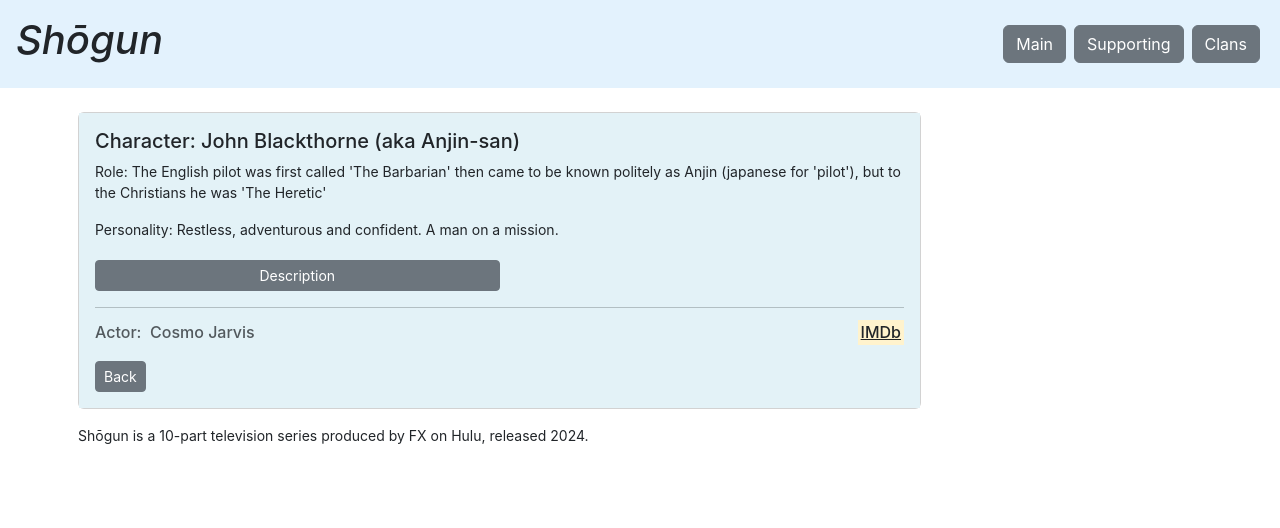
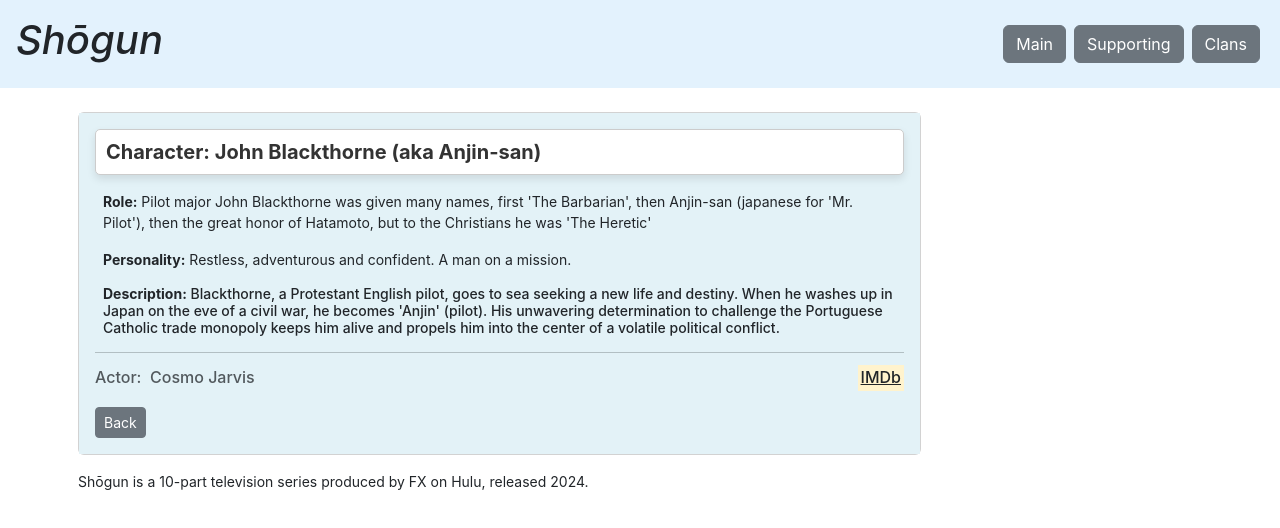
Before and after one commit to squirrelRock/_app_week06_fct, a Next.js app: page /main/1 in a window 1280 px wide. Shown: the top 528 px of the page. Built offline with nearby package versions, Linux system fonts and the light colour scheme.

Commit message:
fixed broken link paths, added Lady Iyo

```diff
--- a/data/family.json
+++ b/data/family.json
@@ -2,7 +2,7 @@
 
     { "id" : 1,
       "headOfClan": 3,
-      "family": [6,14]
+      "family": [6,14,20]
     },
 
     { "id" : 2,
--- a/data/shogun2nd.json
+++ b/data/shogun2nd.json
@@ -4,10 +4,10 @@
   {
     "id": 4,
     "Character": "Buntaro",
-    "Role": "Toda Hirokatsu, the fiercest warrior in the land and Lady Mariko's husband",
+    "Role": "Toda Hirokatsu, fiercest samurai and Lady Mariko's husband",
     "Gender": 1,
-    "Family": [5, 17, 9] ,
-    "Personality": "Loyal and honorable, he is stoic, disciplined, and unwavering in his commitment to Lord Toranaga.",
+
+    "Personality": "Loyal and disciplined, unwavering in his commitment to Lord Toranaga, but a jealous husband.",
     "About": "A brooding, stoic samurai, he is ruthlessly loyal to his lord, Toranaga, and his father, Hiromatsu. He suffers a single weakness: his jealous possession of his wife, Mariko. Buntaro is a samurai bound by duty and tradition.",
     "Actor": "Shinnosuke Abe",
     "IMDb": "https://www.imdb.com/name/nm1912546"
@@ -17,7 +17,7 @@
     "Character": "Yoshi Nagakado",
     "Role": "Toranaga's son",
     "Gender": 1,
-    "Family": [3, 14] ,
+
     "Personality": "Bold, impatient, passionate and somewhat naive.",
     "About": "The bold, brash son of Toranaga, Yoshi has a blinding adoration for his father and a strong desire to prove himself. Often acting before he thinks, Yoshi has more heart than common sense.",
     "Actor": "Yuki Kura",
@@ -30,7 +30,7 @@
     "Role": "Headman of Ajiro (and Toranaga's samurai spy)",
     "Personality": "Quiet, humble and devoted.",
     "Gender": 1,
-    "Family": [null] ,
+
     "About": "The well-respected headman of Ajiro Village, Muraji is a devout Christian, a hardworking fisherman, and a spy. With a mysterious and well-guarded past, Muraji is fiercely loyal to his lord and his village.",
     "Actor": "Yasunari Takeshima",
     "IMDb": "https://www.imdb.com/name/nm3437812"
@@ -40,7 +40,7 @@
     "id": 2,
     "Character": "Kiku",
     "Gender": 2,
-    "Family": [16] ,
+
     "Role": "The most revered and accomplished courtesan.",
     "Personality": "Kiku is a graceful, perceptive, and ambitious woman.",
     "About": "The most deft and renowned courtesan in Izu, Kiku is skilled in ways only known to the select few men who can afford her. While she shares a special relationship with Omi, she is perceptive and ambitious and brings an elevated artistry to all her work.",
@@ -54,7 +54,7 @@
     "Character": "Vasco Rodrigues- 2024 Emmy for best guest actor",
     "Role": "Spanish pilot for the Portuguese Christian traders",
     "Gender": 1,
-    "Family": [null] ,
+
     "Personality": "Rodrigues has a funny, unpredictable personality. Loyal mainly to himself, he likes to banter and enjoy life.",
     "About": "Rodrigues was a Spanish pilot in the service of the Portuguese in Japan in 1600. Vasco plays a crucial role as a bridge between the Anjin and the Japanese.",
     "Actor": "Nestor Carbonell",
@@ -65,7 +65,7 @@
     "Character": "Yoshii Nagakado",
     "Role": "Toranaga's son",
     "Gender": 1,
-    "Family": [3, 14] ,
+
     "Personality": "Bold, impatient, passionate and somewhat naive.",
     "About": "Toranaga's youngest son, who is brash and often acts before thinking. He has a strong desire to prove himself and adores his father. Nagakado dies tragically trying to defend his father, but slips on a rock. Often acting before he thinks, Yoshii has more heart than common sense.",
     "Actor": "Yuki Kura",
@@ -73,10 +73,10 @@
   },
   {
     "id": 14,
-    "Character": "Lady Kiri no Kata",
+    "Character": "Lady Kiri-no-Kata",
     "Role": "Toranaga's wife",
     "Gender": 2,
-    "Family": [3, 12] ,
+
     "Personality": "A wise, loyal, intelligent and deft woman.",
     "About": "Kiri is a steadfast partner to the great warlord. She is an affectionate, yet vigilant, mother hen to his large family. Though she laughs easily, she is fiercely protective of the lord of her family.",
     "Actor": "Yoriko Dōguchi",
@@ -87,7 +87,7 @@
     "Character": "Kashigi Omi",
     "Role": "Young lord of Ajiro, Yabushige's nephew",
     "Gender": 1,
-    "Family": [11] ,
+
     "Personality": "Smart and eager politically. Also, in love with Kiku",
     "About": "Omi is keenly analytical and lives by a thoughtful calculus far beyond his years. Unlike Toranaga's son, whose birthright should help him succeed, Omi must be more cautious and clever. His calculations attract the attention of powerful people, and he soon finds himself embroiled in the fight to control Japan. ",
     "Actor": "Hiroto Kanai",
@@ -98,11 +98,23 @@
     "Character": "Nakamura Yaechiyo",
     "Role": "Child Heir to the Throne",
     "Gender": 1,
-    "Family": [7] ,
+
     "Personality": "Kind and Inquisitive",
     "About": "Nakamura Yaechiyo is the heir of Taiko, who will rule Japan once he becomes of age. He lives in Osaka and is looked after by Daiyoin (his late father's wife) and his birth mother Lady Ochiba. ",
     "Actor": "Sen Mars",
     "IMDb": "https://www.imdb.com/name/nm13843120"
+  },
+  {
+    "id": 20,
+    "Character": "Lady Shizu",
+    "Role": "Toranaga's consort - she is pregnant with Toranaga's son and gives birth in the last episode. She is cared for by Toranaga's wife.",
+    "Gender": 2,
+
+    "Personality": "Both demure and brave",
+    "About": "Lady Shizu plays a key role in helping Toranaga escape from Osaka castle. She and Lady Kiri-no-kata play a trick on Lord Ishido ",
+    "Actor": "Mako Fujimoto",
+    "IMDb": "https://www.imdb.com/name/nm12079954"
   }
 
+
 ]
--- a/data/shogunMain.json
+++ b/data/shogunMain.json
@@ -2,9 +2,9 @@
   {
     "id": 1,
     "Character": "John Blackthorne (aka Anjin-san)",
-    "Role": "The English pilot was first called 'The Barbarian' then came to be known politely as Anjin (japanese for 'pilot'), but to the Christians he was 'The Heretic'",
+    "Role": "Pilot major John Blackthorne was given many names, first 'The Barbarian', then Anjin-san (japanese for 'Mr. Pilot'), then the great honor of Hatamoto, but to the Christians he was 'The Heretic'",
     "Gender": 1,
-    "Family": [null] ,
+
     "Personality": "Restless, adventurous and confident. A man on a mission.",
     "About": "Blackthorne, a Protestant English pilot, goes to sea seeking a new life and destiny. When he washes up in Japan on the eve of a civil war, he becomes 'Anjin' (pilot). His unwavering determination to challenge the Portuguese Catholic trade monopoly keeps him alive and propels him into the center of a volatile political conflict.",
     "Actor": "Cosmo Jarvis",
@@ -15,7 +15,7 @@
     "Character": "Lord Yoshii Toranaga - 2024 Emmy for Lead Actor",
     "Role": "Lead male role - Lord of the Edo Province from the feared Minowara lineage.",
     "Gender": 1,
-    "Family": [6,14] ,
+
     "Personality": "Lord Toranaga is a brilliant strategist and a fierce leader. He is steps ahead of others when strategizing and fearless when it comes to facing death or impeachment.",
     "About": "A powerful bushō from a feared lineage, Toranaga is lord of the expansive Kanto region. He is isolated and outnumbered by his enemies in Osaka Castle when the story begins. But little does anyone realize that Toranaga is a brilliant strategist and a master of the long game.",
     "Actor": "Hiroyuki Sanada",
@@ -26,7 +26,7 @@
     "Character": "Lady Mariko - 2024 Emmy for Lead Actress",
     "Role": "Toranaga’s loyal vassal as translator for the Anjin",
     "Gender": 2,
-    "Family": [4,9,17] ,
+
     "Personality": "A devout Christian, Mariko is deeply faithful yet also wants to avenge her family. Loyal to Toranaga.",
     "About": "A poised and mysterious highborn woman, Mariko plays a key role in the future of Japan. She is married to Buntaro, more in duty than in love, and is a devoted Christian. Highly educated and fiercely loyal, she is trusted by her lord, Toranaga.",
     "Actor": "Anna Sawai",
@@ -37,7 +37,7 @@
     "Character": "Lady Ochiba",
     "Role": "The mother of the Heir, consort to the late Taikō",
     "Gender": 2,
-    "Family": [18] ,
+
     "Personality": "Ruthless and calculating.",
     "About": "The highest-ranking woman in Japan, Ochiba-no-kata is the feared and admired mother of the Heir. As a consort to the late Taikō and the only one to bear him a child, she wields significant political influence in Osaka.",
     "Actor": "Fumi Nikaido",
@@ -53,7 +53,7 @@
     "Character": "Kashigi Yabushige",
     "Role": "Opportunistic warlord who plays on both sides of the conflict.",
     "Gender": 1,
-    "Family": [16] ,
+
     "Personality": "Yabushige is a charming charismatic man. He is brilliant, strategic, and fickle. Can be brutal when it comes to killing.",
     "About": "Charismatic, brilliant, and brutal, Yabushige is lord of Izu within the Kanto region. While he serves Toranaga, he peddles his treachery to get ahead or sometimes to simply survive, all the while changing his loyalties accordingly.",
     "Actor": "Tadanobu Asano",
@@ -64,7 +64,7 @@
     "Character": "Usami Fuji",
     "Role": "Consort assigned to the Anjin",
     "Gender": 2,
-    "Family": [4,5,17] ,
+
     "Personality": "Fuji is a graceful, caring person who is protective of the ones she loves.",
     "About": "Usami Fuji's young life is marked by terrible tragedy which she faces with honor. Thanks to her unwavering sense of self as a highborn lady of nobility, she faces her duties with bravery and strength. She is the granddaughter of Hiromatsu, Toranaga's closest friend.",
     "Actor": "Moeka Hoshi",
@@ -75,7 +75,7 @@
     "Character": "Ishido Kazunari",
     "Role": "Main antagonist - warlord trying to seize all power.",
     "Gender": 1,
-    "Family": [null] ,
+
     "Personality": "Ishido is ruthless, cunning, and power-hungry.",
     "About": "A former peasant, Ishido has raised himself to all-powerful bushō, a member of the Council of Regents and the protector of Osaka Castle. He hates his low birth but despises those highborn even more. Ishido will stop at nothing to remove Toranaga from the council and neutralize him as a threat to Ishido’s own power.",
     "Actor": "Takehiro Hira",
@@ -86,7 +86,7 @@
     "Character": "Father Alvito",
     "Role": "Devoted missionary, accomplished Portuguese-Japanese translator.",
     "Gender": 1,
-    "Family": [null] ,
+
     "Personality": "Devout, compassionate, and dedicated to his faith. He has an agenda of expanding the influence of the Catholic church in Japan.",
     "About": "A thoughtful and sensitive Portuguese priest, he was brought to Japan as a boy. Alvito is a skilled translator and a uniquely empathetic presence in a harsh world.",
     "Actor": "Tommy Bastow",
@@ -97,7 +97,7 @@
     "Character": "Toda Hiramatsu",
     "Role": "Toranaga's right hand",
     "Gender": 1,
-    "Family": [4, 5, 9] ,
+
     "Personality": "May appear gruff and stoic to an outsider, but he has a deep affection for those close to him.",
     "About": "Toranaga's second in command, Toda Hiromatsu is a hardened general who has, at his age, truly seen it all. Hiromatsu is Toranaga's conscience, his most experienced advisor, and, above all, his friend.",
     "Actor": "Tokuma Nishioka",
@@ -108,10 +108,11 @@
     "Character": "Lady Iyo",
     "Role": "Wife of the late Taikō",
     "Gender": 2,
-    "Family": [7,18] ,
+
     "Personality": "Graceful and dignified",
-    "About": "After her husband’s death, she became a Buddhist nun known as Daiyoin. She is loyal to Toranaga,  ",
+    "About": "After the death of the Taikō, she became a Buddhist nun known as Daiyoin. She is loyal to Toranaga,  ",
     "Actor": "Ako",
     "IMDb": "https://www.imdb.com/name/nm0015488"
   }
+
 ]
--- a/pages/main/[id].js
+++ b/pages/main/[id].js
@@ -34,19 +34,14 @@
     <Layout>
       <article className="card col-9">
         <div className={`card-body ${itemData.Gender === 1 ? 'male' : 'female'}`}>
-          <h5 className="card-title">Character: {itemData.Character}</h5>
-          <p className="card-text small">Role: {itemData.Role}</p>
-          <p className="card-text small">Personality: {itemData.Personality}</p>
+          <h5 className="card-title character-title">Character: {itemData.Character}</h5>
+          <p className="card-text small px-2 pt-2"><strong>Role:</strong> {itemData.Role}</p>
+          <p className="card-text small px-2"><strong>Personality:</strong> {itemData.Personality}</p>
 
-          <button
-            className="btn btn-secondary btn-sm  mt-1 w-50"
-            onClick={() => setShowAbout(!showAbout)}
-          >
-            {showAbout ? 'Close' : 'Description'}
-          </button>
-          {showAbout && (
-            <p className="card-text mt-2 small"><strong>Description:</strong> {itemData.About}</p>
-          )}
+
+            <h6 className="card-text mt-2 small px-2"><strong>Description:</strong> {itemData.About}
+            </h6>
+
           <hr/>
           <h6 className="card-subtitle mb-2 text-body-secondary d-flex justify-content-between align-items-center">
   <span>
--- a/styles/globals.css
+++ b/styles/globals.css
@@ -25,16 +25,6 @@
   background-color: antiquewhite;
  }
 
- .accordion-button.male {
-  background-color: rgb(190, 213, 221);
-  color: #000;
-}
-
-.accordion-button.female {
-  background-color: rgb(236, 222, 241);
-  color: #00f;
-}
-
 
 .list-group-item.male {
   background-color: rgb(219, 238, 245);
@@ -53,16 +43,12 @@
 }
 
 
-.breadcrumb-item + .breadcrumb-item::before {
-  content: '>';
-}
-
 .box {
   border-width: 1;
   border-radius: 8px;
   border-color: rgb(39, 38, 50);
   background-color: antiquewhite;
-  padding: 30px;
+  padding: 20px;
 
   font-size: .7em;
 }
@@ -70,3 +56,13 @@
 .underline-link {
   text-decoration: underline;
 }
+
+.character-title {
+  box-shadow: 0 4px 8px rgba(0, 0, 0, 0.1);
+  padding: 10px;
+  border: 1px solid #ccc;
+  border-radius: 5px;
+  background-color: #fff;
+  color: #333;
+  font-weight: bold;
+}
```
Also changed, not shown: components/FamilyGroupCard.js (+16 -11 lines), pages/secondary/[id].js (+8 -13 lines), lib/datalist.js.
